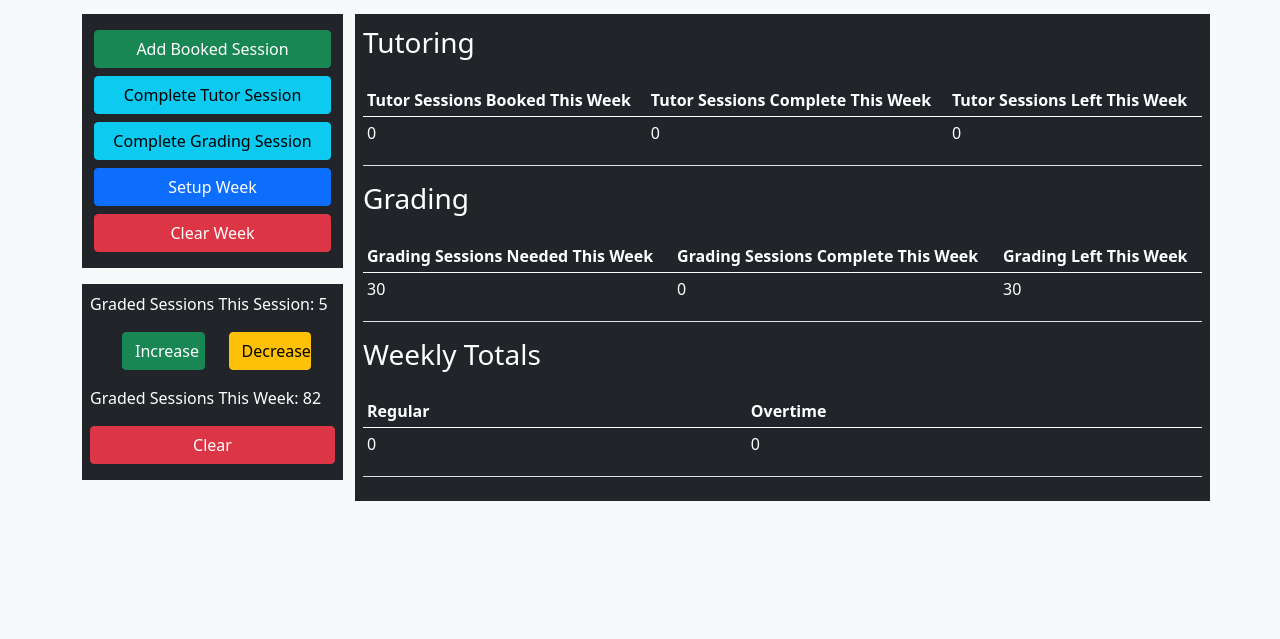
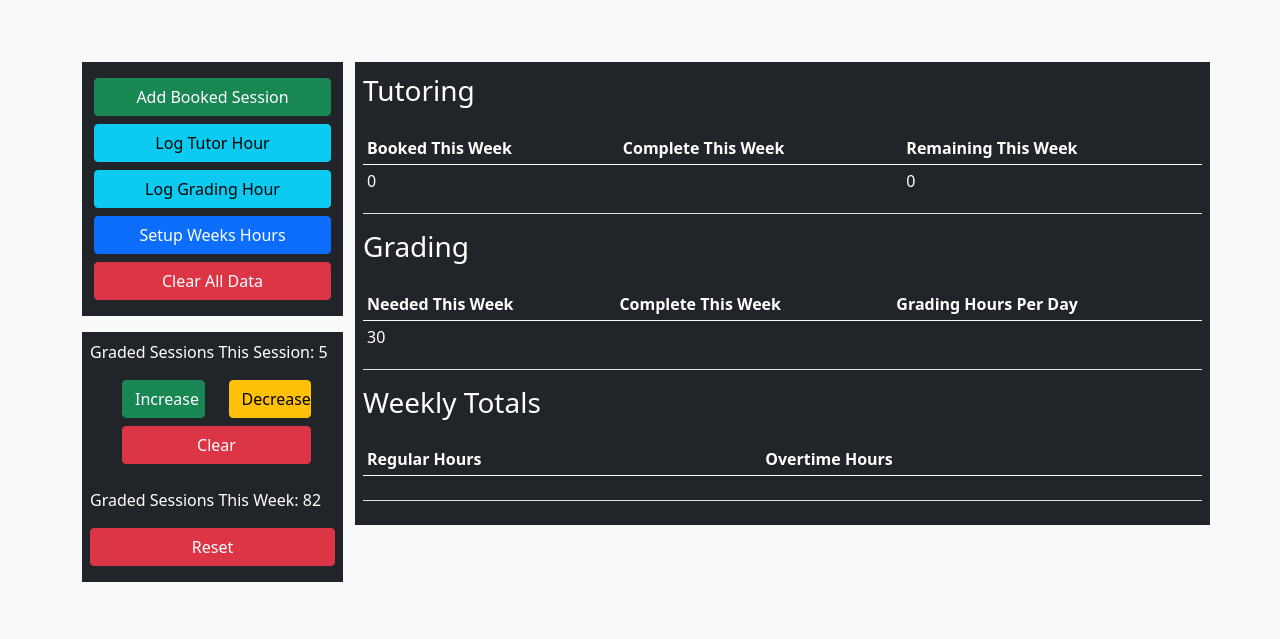
Before and after one commit to chris-baird/Tutor-Grader-App, a plain HTML site: page index.html in a window 1280 px wide. Shown: the part 161-800 px from the top of the page. Drawn offline with nearby package versions, Linux system fonts and the light colour scheme.

Commit message:
Update index.html

```diff
--- a/index.html
+++ b/index.html
@@ -11,30 +11,29 @@
 </head>
 
 <body class="bg-light container">
-    <header>
+    <header class="mt-5">
         <h2 class="text-center">Tutor App</h2>
         <h1 id="todays-date" class="text-center">November 28th 2021, 9:54:46 pm</h1>
     </header>
     <hr>
     <section class="row">
-
         <nav class="col-xs-12 col-sm-12 col-md-3 col-lg-3 mt-5 order-2 order-xs-2 order-sm-2 order-md-1 order-lg-1">
             <ul class="row mx-auto bg-dark p-0">
                 <div class="mb-2 mt-3">
                     <li id="add-booked-session" class="text-center col-12 btn btn-success">Add Booked Session</li>
                 </div>
                 <div class="mb-2">
-                    <li id="complete-tutor-session" class="text-center col-12 btn btn-info">Complete Tutor Session</li>
+                    <li id="complete-tutor-session" class="text-center col-12 btn btn-info">Log Tutor Hour</li>
                 </div>
                 <div class="mb-2">
-                    <li id="complete-grading-session" class="text-center col-12 btn btn-info">Complete Grading Session
+                    <li id="complete-grading-session" class="text-center col-12 btn btn-info">Log Grading Hour
                     </li>
                 </div>
                 <div class="mb-2">
-                    <li id="set-booked-sessions" class="text-center col-12 btn btn-primary">Setup Week</li>
+                    <li id="set-booked-sessions" class="text-center col-12 btn btn-primary">Setup Weeks Hours</li>
                 </div>
                 <div class="mb-3">
-                    <li id="clear-all-data" class="text-center col-12 btn btn-danger">Clear Week</li>
+                    <li id="clear-all-data" class="text-center col-12 btn btn-danger">Clear All Data</li>
                 </div>
             </ul>
             <section class="bg-dark text-white p-2">
@@ -46,25 +45,28 @@
                     <div class="col-6">
                         <li class="w-100 btn btn-warning">Decrease</li>
                     </div>
-
+                    <div class="col col-xs-12 col-sm-12">
+                        <button class="w-100 btn btn-danger mb-2 mt-2">Clear</button>
+                    </div>
                 </ul>
                 <p>Graded Sessions This Week: <span>82</span></p>
                 <div class="row">
                     <div class="col col-xs-12 col-sm-12">
-                        <button class="w-100 btn btn-danger mb-2">Clear</button>
+                        <button class="w-100 btn btn-danger mb-2">Reset</button>
                     </div>
                 </div>
             </section>
         </nav>
-        <main class="mt-5 col-xs-12 col-sm-12 col-md-8 col-lg-9 text-white order-1 order-xs-1 order-sm-1 order-md-2 order-lg-2">
+        <main
+            class="mt-5 col-xs-12 col-sm-12 col-md-8 col-lg-9 text-white order-1 order-xs-1 order-sm-1 order-md-2 order-lg-2">
             <div class="row bg-dark p-2">
                 <h3 class="m-0 p-0 mb-4 mt-1">Tutoring</h3>
                 <table class="table table-sm text-white">
                     <thead>
                         <tr>
-                            <th scope="col">Tutor Sessions Booked This Week</th>
-                            <th scope="col">Tutor Sessions Complete This Week</th>
-                            <th scope="col">Tutor Sessions Left This Week</th>
+                            <th scope="col">Booked This Week</th>
+                            <th scope="col">Complete This Week</th>
+                            <th scope="col">Remaining This Week</th>
                         </tr>
                     </thead>
                     <div class="table-responsive">
@@ -79,7 +81,6 @@
                                 <td>
                                     <p id="tutor-sessions-left" class=""></p>
                                 </td>
-                                <!-- <td><p id="weekly-total-hours"class="text-center"></p></td> -->
                             </tr>
                         </tbody>
                 </table>
@@ -88,9 +89,9 @@
                     <thead>
                         <tr>
 
-                            <th scope="col">Grading Sessions Needed This Week</th>
-                            <th scope="col">Grading Sessions Complete This Week</th>
-                            <th scope="col">Grading Left This Week</th>
+                            <th scope="col">Needed This Week</th>
+                            <th scope="col">Complete This Week</th>
+                            <th scope="col">Grading Hours Per Day</th>
                         </tr>
                     </thead>
                     <div class="table-responsive">
@@ -103,7 +104,7 @@
                                     <p id="complete-grading-sessions" class=""></p>
                                 </td>
                                 <td>
-                                    <p id="grading-sessions-left" class=""></p>
+                                    <p id="grading-hours-per-day" class=""></p>
                                 </td>
                             </tr>
                         </tbody>
@@ -112,8 +113,8 @@
                 <table class="table table-sm text-white">
                     <thead>
                         <tr>
-                            <th scope="col">Regular</th>
-                            <th scope="col">Overtime</th>
+                            <th scope="col">Regular Hours</th>
+                            <th scope="col">Overtime Hours</th>
 
                         </tr>
                     </thead>
@@ -126,75 +127,13 @@
                                 <td>
                                     <p id="weekly-ovetime-hours" class=""></p>
                                 </td>
+
                             </tr>
                         </tbody>
                 </table>
             </div>
-
-            <!-- <section class="col-4">
-                <div class="card m-2">
-                    <h4 class="text-center">Tutor Sessions Booked This Week</h4>
-                    <p id="booked-sessions" class="text-center"></p>
-                    <button id="add-booked-session" class="btn btn-success">Add Booked Session</button>
-                </div>
-            </section>
-            <section class="col-4">
-                <div class="card m-2">
-                    <h4 class="text-center">Tutor Sessions Complete This Week</h4>
-                    <p id="complete-tutor-sessions" class="text-center"></p>
-                    <button id="complete-tutor-session" class="btn btn-info">Complete Tutor Session</button>
-                </div>
-            </section>
-            <section class="col-4">
-                <div class="card m-2">
-                    <h4 class="text-center">Tutor Sessions Left This Week</h4>
-                    <p id="tutor-sessions-left" class="text-center"></p>
-                </div>
-            </section>
-            <section class="col-4">
-                <div class="card m-2">
-                    <h4 class="text-center">Grading Sessions Needed This Week</h4>
-                    <p id="graded-sessions-needed" class="text-center"></p>
-                </div>
-            </section>
-            <section class="col-4">
-                <div class="card m-2">
-                    <h4 class="text-center">Grading Sessions Complete This Week</h4>
-                    <p id="complete-grading-sessions" class="text-center"></p>
-                    <button id ="complete-grading-session" class="btn btn-info">Complete Grading Session</button>
-                </div>
-            </section>
-            <section class="col-4">
-                <div class="card m-2">
-                    <h4 class="text-center">Grading Left This Week</h4>
-                    <p id="grading-sessions-left" class="text-center"></p>
-                </div>
-            </section>
-            <section class="col-4">
-                <div class="card m-2">
-                    <h4 class="text-center">Weekly Total Hours</h4>
-                    <p id="weekly-total-hours"class="text-center"></p>
-                </div>
-            </section>
-
-            <section class="col-4">
-                <div class="card m-2">
-                    <h4 class="text-center">Homeworks Graded This Session</h4>
-                    <p class="text-center"></p>
-                    <button class="btn btn-light mb-2">Increment</button>
-                    <button class="btn btn-info">Clear</button>
-                </div>
-            </section>
-            <section class="col-4">
-                <div class="card m-2">
-                    <h4 class="text-center">Homeworks Graded This Week</h3>
-                    <p class="text-center"></p>
-                    <button class="btn btn-danger">Clear</button>
-                </div>
-            </section> -->
         </main>
     </section>
-
     <script src="https://cdnjs.cloudflare.com/ajax/libs/moment.js/2.29.1/moment.min.js"
         integrity="sha512-qTXRIMyZIFb8iQcfjXWCO8+M5Tbc38Qi5WzdPOYZHIlZpzBHG3L3by84BBBOiRGiEb7KKtAOAs5qYdUiZiQNNQ=="
         crossorigin="anonymous" referrerpolicy="no-referrer"></script>
```
